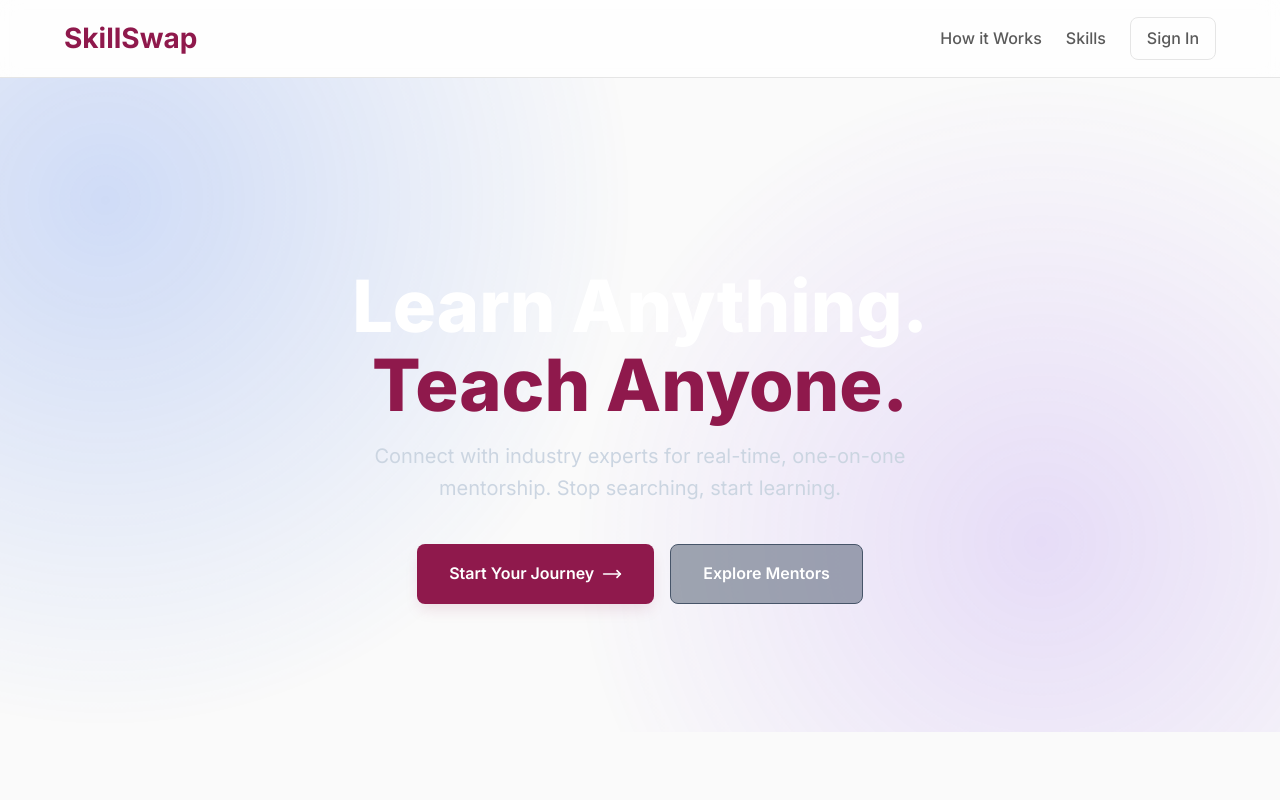
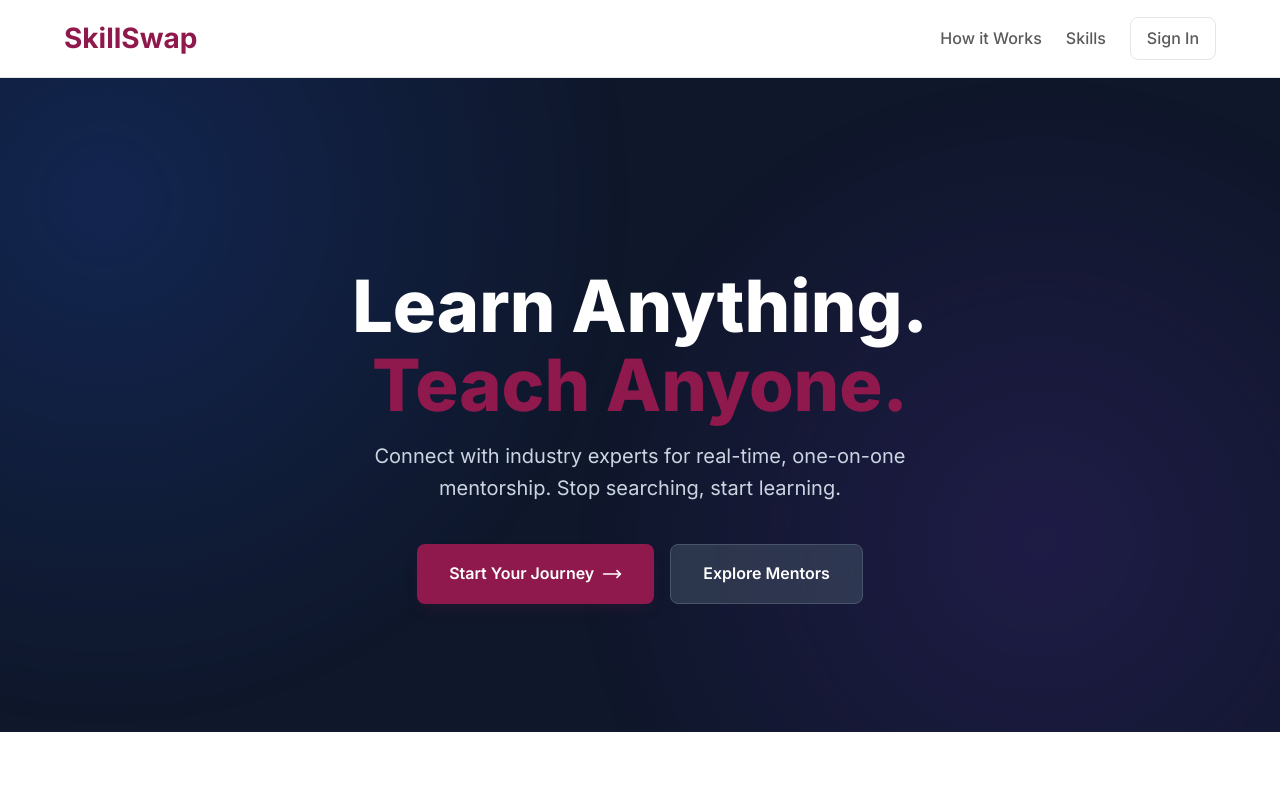
Before and after one commit to harshalnakade/SkillSwapProject, a React (Vite) app: page / in a window 1280 px wide. Shown: the top 800 px of the page. Built offline with nearby package versions, Linux system fonts and the light colour scheme; no server answers.

Commit message:
Final changes of UI

```diff
--- a/src/components/EditProfileModal.jsx
+++ b/src/components/EditProfileModal.jsx
@@ -63,14 +63,14 @@
   setIsLoading(true);
   try {
     const userDocRef = doc(db, "users", currentUser.uid);
-      const updatedCustomData = {
-        ...currentUser.customData,
+
+    // UPDATED: This saves the fields directly to the document
+    await updateDoc(userDocRef, {
       name: formData.name,
       bio: formData.bio,
       location: formData.location,
       avatar: formData.avatar,
-      };
-      await updateDoc(userDocRef, { customData: updatedCustomData });
+    });
 
     if (refreshUser) {
       await refreshUser();
--- a/src/pages/LandingPage.jsx
+++ b/src/pages/LandingPage.jsx
@@ -73,7 +73,7 @@
                     <div className="skill-category-card"><Code size={40} /><h4>Programming</h4></div>
                     <div className="skill-category-card"><BarChart size={40} /><h4>Interview Prep</h4></div>
                     <div className="skill-category-card"><Palette size={40} /><h4>UI/UX Design</h4></div>
-                    <div className="skill-category-card"><Music size={40} /><h4>Career Guidance</h4></div>
+                    <div className="skill-category-card"><Music size={40} /><h4>Dance</h4></div>
                 </div>
             </div>
         </section>
--- a/src/pages/ProfilePage.jsx
+++ b/src/pages/ProfilePage.jsx
@@ -21,11 +21,12 @@
   const [loading, setLoading] = useState(true);
 
   useEffect(() => {
-    if (!currentUser) return;
+    if (!currentUser) {
+      setLoading(false);
+      return;
+    }
 
     setLoading(true);
-
-    // --- Unsubscribers for cleanup ---
     const unsubscribers = [];
 
     // Fetch user's offered skills in real-time
@@ -36,7 +37,7 @@
       })
     );
 
-    // --- UPDATED: Fetch all sessions (as mentor and learner) in real-time ---
+    // Fetch all sessions (as mentor and learner) in real-time
     const mentorQuery = query(collection(db, "sessions"), where("mentorId", "==", currentUser.uid));
     const learnerQuery = query(collection(db, "sessions"), where("learnerId", "==", currentUser.uid));
 
@@ -49,31 +50,26 @@
       setSessionHistory(uniqueSessions);
     };
 
-    unsubscribers.push(
-      onSnapshot(mentorQuery, (snapshot) => {
+    unsubscribers.push(onSnapshot(mentorQuery, (snapshot) => {
       mentorSessions = snapshot.docs.map(doc => ({ id: doc.id, ...doc.data(), userRole: 'Mentor' }));
       combineSessions();
-      })
-    );
+    }));
 
-    unsubscribers.push(
-      onSnapshot(learnerQuery, (snapshot) => {
+    unsubscribers.push(onSnapshot(learnerQuery, (snapshot) => {
       learnerSessions = snapshot.docs.map(doc => ({ id: doc.id, ...doc.data(), userRole: 'Learner' }));
       combineSessions();
-      })
-    );
+    }));
 
     // Fetch reviews for the current user in real-time
     const reviewsQuery = query(collection(db, "reviews"), where("mentorId", "==", currentUser.uid));
-    unsubscribers.push(
-      onSnapshot(reviewsQuery, (snapshot) => {
-        setReviews(snapshot.docs.map(doc => ({ id: doc.id, ...doc.data() })));
-      })
-    );
+    unsubscribers.push(onSnapshot(reviewsQuery, (snapshot) => {
+      const reviewsData = snapshot.docs.map(doc => ({ id: doc.id, ...doc.data() }));
+      // Sort reviews by creation date, newest first
+      reviewsData.sort((a, b) => b.createdAt?.toMillis() - a.createdAt?.toMillis());
+      setReviews(reviewsData);
+    }));
 
     setLoading(false);
-
-    // Cleanup all listeners on component unmount
     return () => unsubscribers.forEach(unsub => unsub());
   }, [currentUser]);
 
@@ -88,7 +84,6 @@
       setStats({ taught: taughtCount, attended: attendedCount, rating: avgRating });
   }, [sessionHistory, reviews]);
 
-
   const handleDeleteSkill = async (skillId) => {
     if (window.confirm("Are you sure you want to delete this skill? This action cannot be undone.")) {
       try {
@@ -101,7 +96,7 @@
     }
   };
 
-  const memberSinceDate = currentUser?.customData?.memberSince?.toDate
+  const memberSinceDate = currentUser?.customData?.memberSince?.toDate()
       ? currentUser.customData.memberSince.toDate().toLocaleDateString("en-US", { month: 'long', year: 'numeric' })
       : "Not available";
 
@@ -124,7 +119,6 @@
           <div className="profile-banner"></div>
           <div className="profile-details-wrapper">
             <div className="profile-avatar-container">
-              {/* This logic is correct and will display the avatar from Firebase */}
               <img className="profile-avatar" src={currentUser.customData?.avatar || currentUser.photoURL || 'https://via.placeholder.com/150'} alt={currentUser.customData?.name || currentUser.displayName} />
             </div>
             <div className="profile-info">
@@ -166,20 +160,17 @@
                     </div>
                   ))}
                 </div>
-              ) : (
-                <p className="empty-state-text">You haven't offered any skills yet!</p>
-              )}
+              ) : ( <p className="empty-state-text">You haven't offered any skills yet!</p> )}
             </div>
           </div>
 
           <div className="profile-right-column">
              <div className="profile-card">
-                <h2 className="card-title">Session History</h2>
+                <h2 className="card-title">Recent Session History</h2>
                 {sessionHistory.length > 0 ? (
                     <ul className="sessions-list">
-                        {/* UPDATED: Sort by date to show the most recent sessions first */}
                         {sessionHistory
-                          .sort((a, b) => b.sessionTime.toMillis() - a.sessionTime.toMillis())
+                          .sort((a, b) => b.sessionTime?.toMillis() - a.sessionTime?.toMillis())
                           .slice(0, 5)
                           .map((session) => (
                           <li key={session.id} className="session-item">
@@ -205,10 +196,9 @@
                             <div key={review.id} className="review-item">
                                 <div className="review-header">
                                   <div className="reviewer-info">
-                                    <img src={review.learnerAvatar || 'https://via.placeholder.com/150'} alt={review.learnerName} className="reviewer-avatar" />
+                                    <img src={review.learnerAvatar || `https://api.dicebear.com/7.x/initials/svg?seed=${review.learnerName}`} alt={review.learnerName} className="reviewer-avatar" />
                                     <span>{review.learnerName}</span>
                                   </div>
-                                  {/* UPDATED: Added the star rating to each review */}
                                   <div className="review-rating">
                                     <Star size={16} className="star-icon"/>
                                     <span>{review.rating}</span>
@@ -224,10 +214,7 @@
         </div>
       </main>
 
-      {/* This ensures the modal is only in the DOM when needed */}
-      {editOpen && (
-        <EditProfileModal isOpen={editOpen} onClose={() => setEditOpen(false)} />
-      )}
+      {editOpen ? <EditProfileModal isOpen={editOpen} onClose={() => setEditOpen(false)} /> : null}
     </div>
   );
 }
--- a/src/pages/SkillListings.jsx
+++ b/src/pages/SkillListings.jsx
@@ -49,11 +49,10 @@
             currentUser.displayName || "User",
             skill.teacherName,
           ],
-          participantAvatars: [
-            currentUser.photoURL ||
-              `https://api.dicebear.com/7.x/avataaars/svg?seed=${currentUser.uid}`,
-            skill.teacherAvatar,
-          ],
+         participantAvatars: [
+  currentUser.customData?.avatar || currentUser.photoURL || `https://api.dicebear.com/7.x/initials/svg?seed=${currentUser.uid}`,
+  skill.teacherAvatar,
+],
           topic: skill.skillName,
           skillId: skill.id,
           lastMessage: "Conversation started.",
--- a/src/styles/LandingPage.css
+++ b/src/styles/LandingPage.css
@@ -2,40 +2,22 @@
 
 /* === VARIABLES & GLOBAL STYLES === */
 :root {
-  /* === WINE COLOR PALETTE === */
-  --wine-deep: #4a0e2e;       /* Deep wine (sidebar bg, accents) */
-  --wine-rich: #7b1e3a;       /* Rich wine red (hover, highlights) */
-  --wine-soft: #a53860;       /* Softer wine tone (buttons, accents) */
-  --wine-blush: #d72638;      /* Bright wine blush (alerts, accents) */
-  --wine-rose: #f7d6e0;       /* Light rose (backgrounds, text contrast) */
-
-  /* === THEME MAPPING === */
-  --primary-accent: var(--wine-soft);
-  --primary-accent-dark: var(--wine-deep);
-  --primary-accent-hover: var(--wine-rich);
-
-  --background-body: #faf6f8; /* soft light backdrop */
-  --background-card: #ffffff;
-  --background-hover: #fdf0f4;
-
-  --text-dark: var(--wine-deep);
-  --text-medium: var(--wine-rich);
-  --text-light: var(--wine-soft);
+  --primary-blue: #2563eb;
+  --primary-blue-dark: #1d4ed8;
+  --primary-emerald: #10b981;
+  --primary-purple: #7c3aed;
+  --primary-yellow: #f59e0b;
+  --neutral-darkest: #0f172a;
+  --neutral-dark: #1e293b;
+  --neutral-medium: #64748b;
+  --neutral-light: #f1f5f9;
+  --border-color: #e2e8f0;
+  --background-white: #ffffff;
   --text-white: #ffffff;
-
-  --border-color: rgba(122, 30, 58, 0.2);
-
-  /* === TYPOGRAPHY === */
-  --font-sans: 'Inter', system-ui, sans-serif;
-
-  /* === SHADOWS & RADIUS === */
-  --border-radius: 14px;
-  --shadow-md: 0 4px 6px -1px rgba(122, 30, 58, 0.15),
-               0 2px 4px -2px rgba(74, 14, 46, 0.1);
-  --shadow-lg: 0 10px 15px -3px rgba(122, 30, 58, 0.2),
-               0 4px 6px -4px rgba(74, 14, 46, 0.15);
+  --font-sans: 'Inter', sans-serif;
+  --shadow-md: 0 4px 6px -1px rgb(0 0 0 / 0.1), 0 2px 4px -2px rgb(0 0 0 / 0.1);
+  --shadow-lg: 0 10px 15px -3px rgb(0 0 0 / 0.1), 0 4px 6px -4px rgb(0 0 0 / 0.1);
 }
-
 
 html {
   scroll-behavior: smooth;
```
Lines whose indentation alone changed are shown as unchanged.
